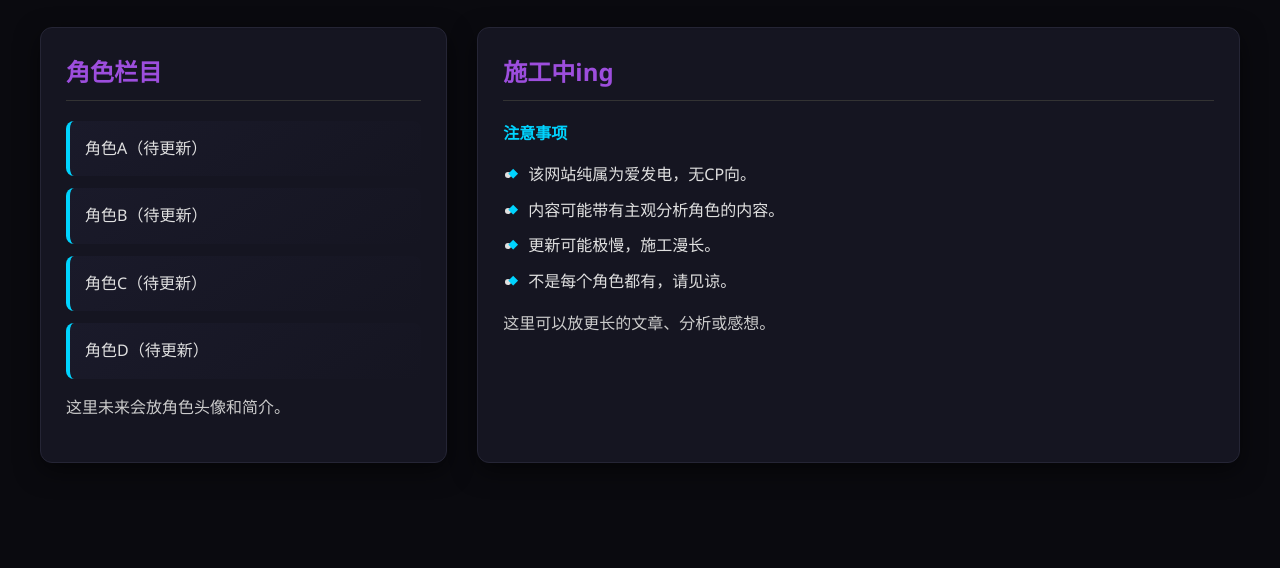
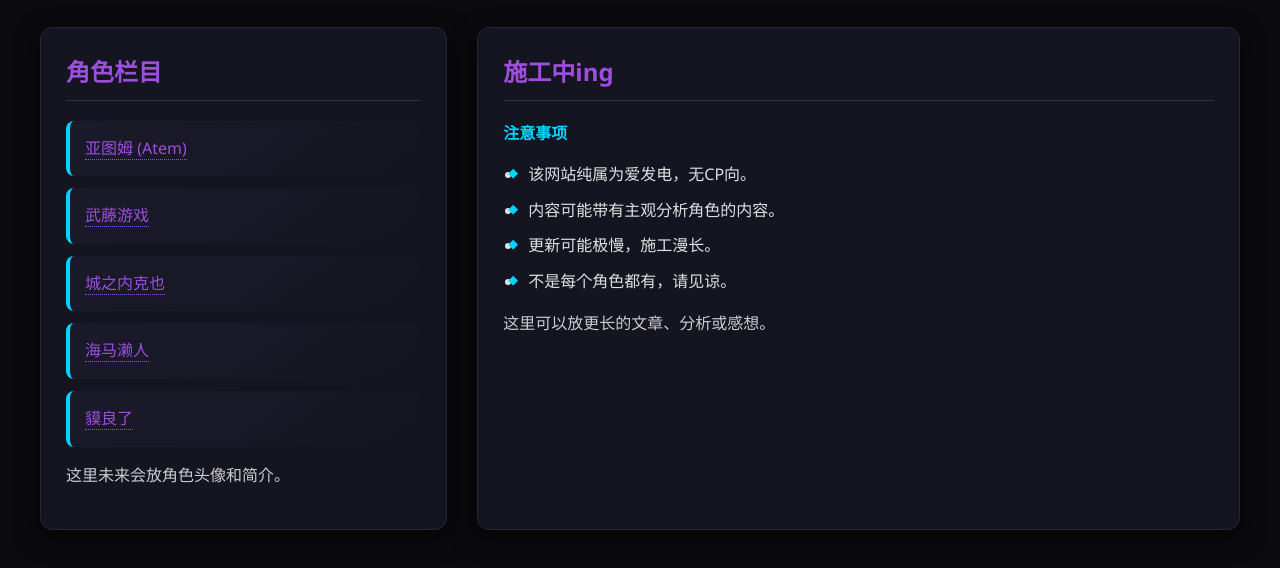
Before and after one commit to rki385354-bot/rki385354-bot.github.io, a plain HTML site: page index.html in a window 1280 px wide. Shown: the part 210-778 px from the top of the page. Drawn offline with Linux system fonts and the light colour scheme.

Commit message:
Update index.html

```diff
--- a/index.html
+++ b/index.html
@@ -12,11 +12,12 @@
         <div class="left-column">
             <h2>角色栏目</h2>
             <ul class="character-list">
-                <li>角色A（待更新）</li>
-                <li>角色B（待更新）</li>
-                <li>角色C（待更新）</li>
-                <li>角色D（待更新）</li>
-            </ul>
+    <li><a href="character-atem.html">亚图姆 (Atem)</a></li>
+    <li><a href="character-yugi.html">武藤游戏</a></li>
+    <li><a href="character-joey.html">城之内克也</a></li>
+    <li><a href="character-kaiba.html">海马濑人</a></li>
+    <li><a href="character-bakura.html">貘良了</a></li>
+</ul>
             <p>这里未来会放角色头像和简介。</p>
         </div>
         <div class="right-column">
```
